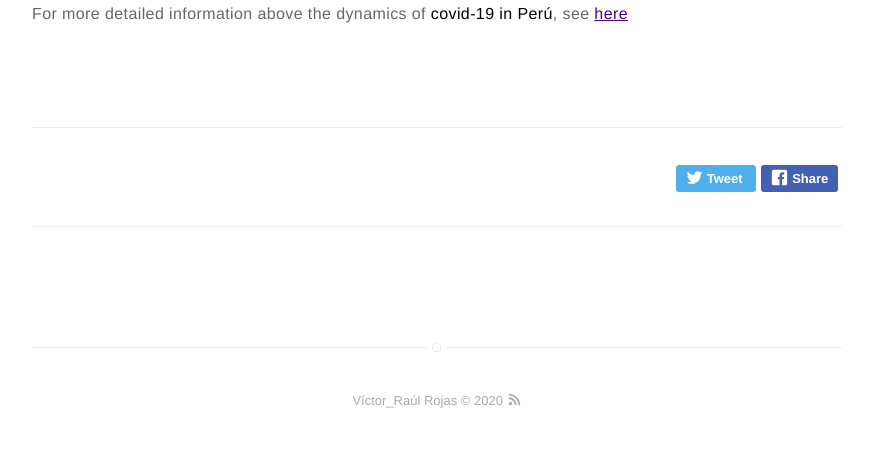
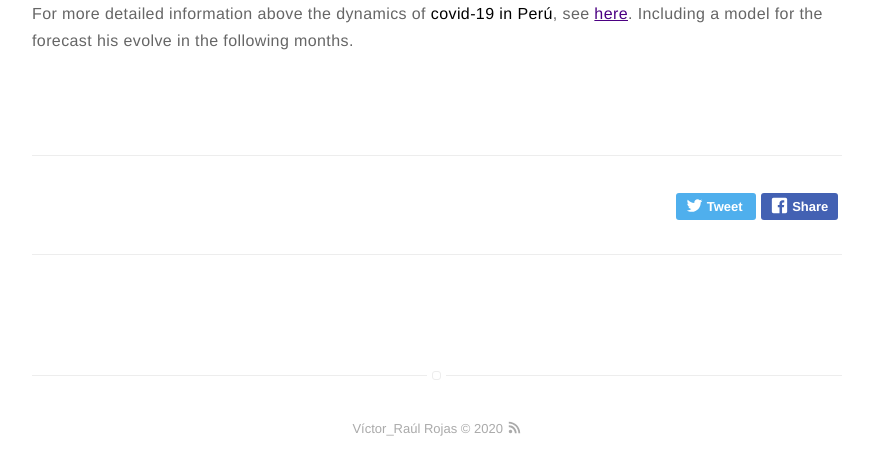
Before and after one commit to vrrp/vrojas.github.io, a Jekyll site: the page built from _posts/2020-03-06-covid19Sudamerica.markdown, in a window 1280 px wide. Shown: the part 740-1216 px from the top of the page, without its empty margins (203-1076 px from the left). Built offline with Jekyll 4.4.1, drawn with Linux system fonts in a browser that asks for light colours; before the commit the page ends 1188 px from its top, so only the background shows below that.

Commit message:
Update 2020-03-06-covid19Sudamerica.markdown

```diff
--- a/_posts/2020-03-06-covid19Sudamerica.markdown
+++ b/_posts/2020-03-06-covid19Sudamerica.markdown
@@ -18,4 +18,4 @@ externalLink: false
 
 ![Screenshot]( https://github.com/vrrp/vrrp.github.io/blob/master/assets/images/covid19_sudamerica.png?raw=true)
 
-For more detailed information above the dynamics of **covid-19 in Perú**, see  [here](https://datastudio.google.com/reporting/cbef9462-bbb4-4bf9-b713-652b8245ec5f/page/erUJB?s=mCoRDLlgMV4)
+For more detailed information above the dynamics of **covid-19 in Perú**, see  [here](https://datastudio.google.com/reporting/cbef9462-bbb4-4bf9-b713-652b8245ec5f/page/erUJB?s=mCoRDLlgMV4). Including a model for the forecast his evolve in the following months.
```
